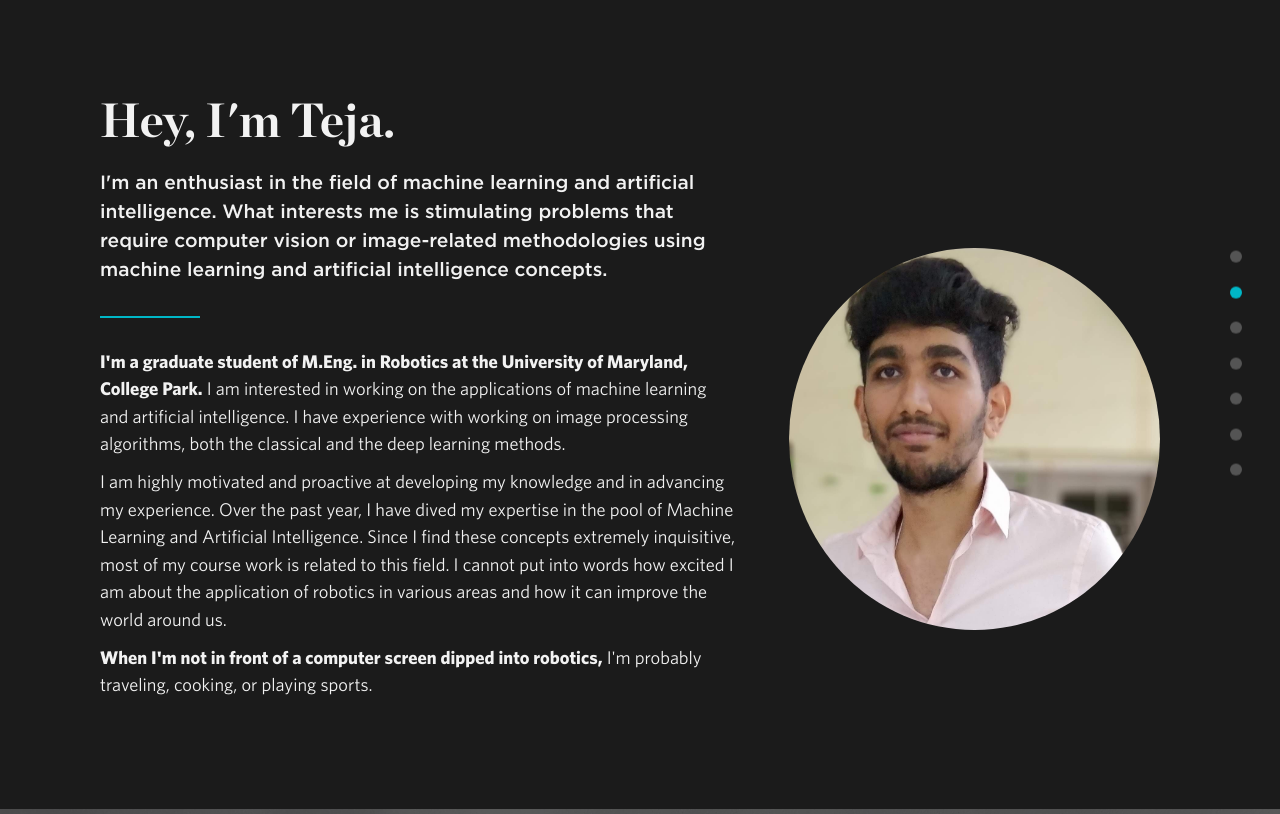
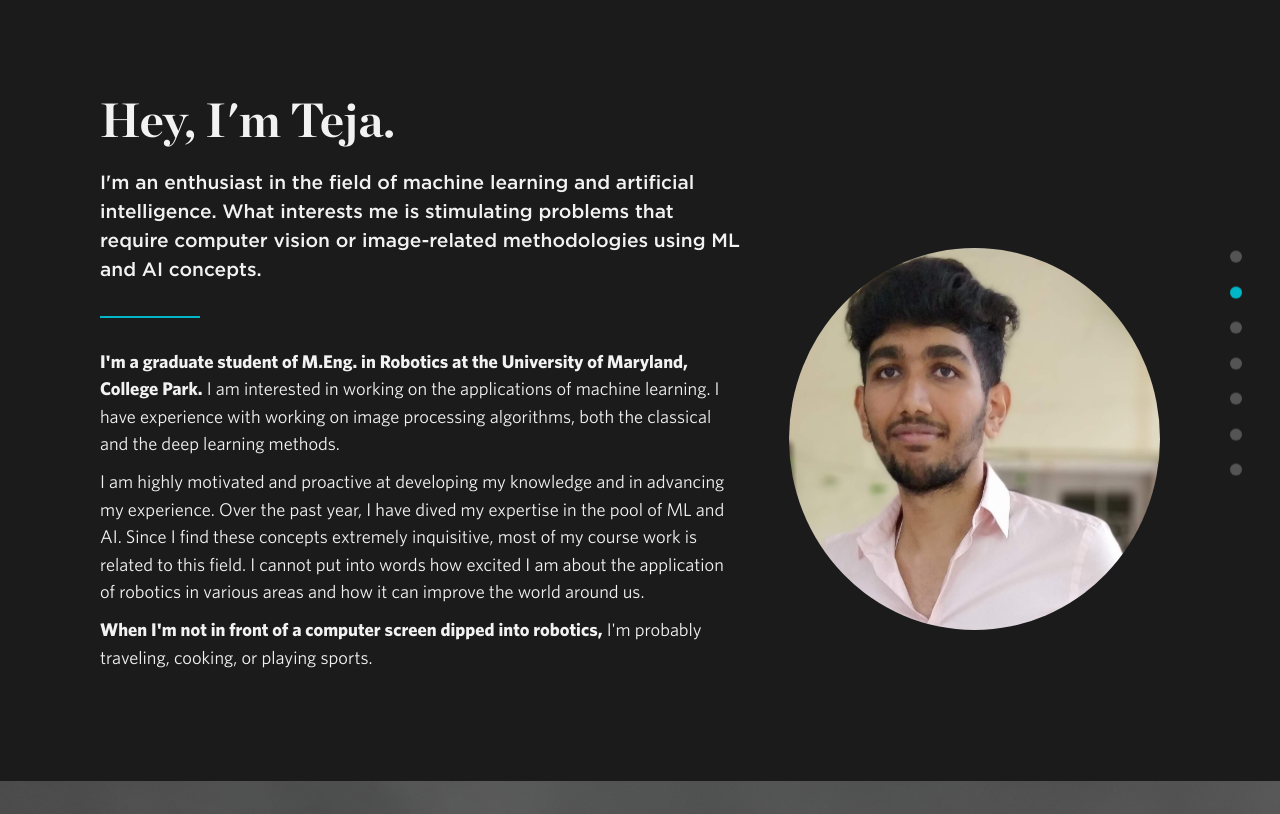
Before and after one commit to sgteja/trailsite.github.io, a Jekyll site: the page built from index.html, in a window 1280 px wide and 900 px high, scrolled down 847 px, cut to the strip 86-900 px from the top of the window. Built offline with Jekyll 4.4.1, drawn with Linux system fonts in a browser that asks for light colours; nearby versions of some CDN libraries; some of the changed text lies outside the part shown.

Commit message:
Grammar corrections

```diff
--- a/_data/services.yml
+++ b/_data/services.yml
@@ -16,4 +16,4 @@
 
     - heading: Rehabilitation Robotics
       sprite: wit
-      text: Rehabilitation Robotics provided an introduction to a field of robotics, that is dedicated to improving the lives of people with disabilities. The course considers not only engineering design and development but also human factors that make some innovative technologies successful and improvise in improving other commercial failures. Sensing, actuation, and control principles deployed in various rehabilitation robotics were also covered in the coursework.
+      text: Rehabilitation Robotics provided an introduction to a field of robotics, that is dedicated to improving the lives of people with disabilities. The course considers not only engineering design and development but also human factors that make some innovative technologies successful and improvise in improving other commercial failures. The coursework discusses sensing, actuation, and control principles used across multiple rehabilitation robots.
--- a/_data/timeline.yml
+++ b/_data/timeline.yml
@@ -8,14 +8,14 @@
 - position: Intern
   company: Research Centre Imarat, India
   url: https://www.drdo.gov.in/drdo/labs1/RCI/English/indexnew.jsp?pg=homepage.jsp
-  description: Studied manufacturing process of the accelerometer. implemented a semi automated process into the etching step used in the manufacturing of accelerometer. Designed a micron scale wax ejector in a team of two.
+  description: I studied the manufacturing process of the accelerometer. We have implemented a semi-automated process into the etching step used in the manufacturing of accelerometer and designed a micron-scale wax ejector in a team of two.
   sprite: industry
   date: Jan 2018 - May 2018
 
 - position: Manipal Institute of Technology, India
   company: B.Tech in Mechatronics
   url: https://manipal.edu/mit.html
-  description: Candidate for Bachelor of Technology in Mechatronics and have a minor in Robotics.
+  description: Candidate for Bachelors of Technology in Mechatronics. With a minor in Robotics.
   sprite: university
   date: Aug 2014 - May 2018
 
--- a/_includes/about.html
+++ b/_includes/about.html
@@ -2,13 +2,13 @@
   <div class="section-wrapper">
     <div class="fade-in">
       <h1 class="section-heading">Hey, I'm Teja.</h1>
-      <h3 class="section-subheading">I'm an enthusiast in the field of machine learning and artificial intelligence. What interests me is stimulating problems that require computer vision or image-related methodologies using machine learning and artificial intelligence concepts.</h3>
+      <h3 class="section-subheading">I'm an enthusiast in the field of machine learning and artificial intelligence. What interests me is stimulating problems that require computer vision or image-related methodologies using ML and AI concepts.</h3>
       <span class="divider"></span>
       <div class="about-wrapper">
         <img class="headshot" src="img/headshot.jpg" alt="headshot">
         <div class="about-text-wrapper">
-          <p class="about-text"><strong>I'm a graduate student of M.Eng. in Robotics at the University of Maryland, College Park.</strong> I am interested in working on the applications of machine learning and artificial intelligence. I have experience with working on image processing algorithms, both the classical and the deep learning methods.</p>
-          <p class="about-text">I am highly motivated and proactive at developing my knowledge and in advancing my experience. Over the past year, I have dived my expertise in the pool of Machine Learning and Artificial Intelligence. Since I find these concepts extremely inquisitive, most of my course work is related to this field. I cannot put into words how excited I am about the application of robotics in various areas and how it can improve the world around us.</p>
+          <p class="about-text"><strong>I'm a graduate student of M.Eng. in Robotics at the University of Maryland, College Park.</strong> I am interested in working on the applications of machine learning. I have experience with working on image processing algorithms, both the classical and the deep learning methods.</p>
+          <p class="about-text"> I am highly motivated and proactive at developing my knowledge and in advancing my experience. Over the past year, I have dived my expertise in the pool of ML and AI. Since I find these concepts extremely inquisitive, most of my course work is related to this field. I cannot put into words how excited I am about the application of robotics in various areas and how it can improve the world around us.</p>
           <p class="about-text"><strong>When I'm not in front of a computer screen dipped into robotics,</strong> I'm probably traveling, cooking, or playing sports.</p>
         </div>
       </div>
--- a/_includes/head.html
+++ b/_includes/head.html
@@ -15,16 +15,16 @@
 <meta property="og:locale" content="en_US">
 <meta name="description" content="{{site.description}}">
 <meta name="keywords" content="robotics, maryland, AI, machine learning, computer vision">
-<meta name="google-site-verification" content="DCl7VAf9tcz6eD9gb67NfkNnJ1PKRNcg8qQiwpbx9Lk" />
-<meta itemprop="name" content="{{site.title}}">
+<!-- <meta name="google-site-verification" content="DCl7VAf9tcz6eD9gb67NfkNnJ1PKRNcg8qQiwpbx9Lk" />
+ --><meta itemprop="name" content="{{site.title}}">
 <meta itemprop="description" content="{{site.description}}">
 <meta itemprop="image" content="{{site.cover}}">
-<meta name="twitter:card" content="summary">
+<!-- <meta name="twitter:card" content="summary">
 <meta name="twitter:url" content="{{site.url}}">
 <meta name="twitter:site" content="@bchiang7">
 <meta name="twitter:creator" content="@bchiang7">
 <meta name="twitter:title" content="{{site.title}}">
 <meta name="twitter:description" content="{{site.description}}">
-<meta name="twitter:image:src" content="{{site.cover}}">
+<meta name="twitter:image:src" content="{{site.cover}}"> -->
 <link rel="stylesheet" href="https://cdnjs.cloudflare.com/ajax/libs/normalize/4.2.0/normalize.min.css">
 <link rel="stylesheet" href="{{ site.baseurl }}/css/main.css" hreflang="en-us">
```
Also changed, not shown: _data/portfolio.yml (+6 -6 lines).
